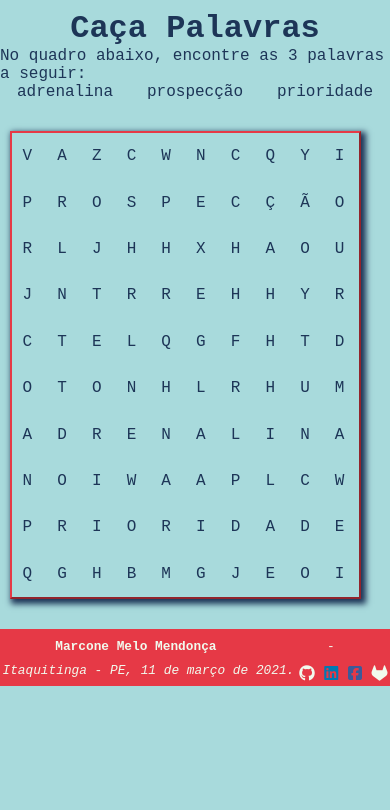
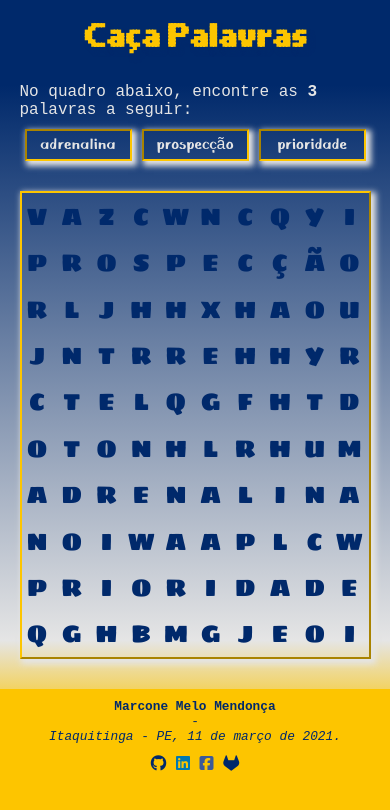
Before and after one commit to marconemm/huntwords-game, a plain HTML site: page index.html in a window 390 px wide. Drawn offline with Linux system fonts and the light colour scheme.

Commit message:
MobileFIrst - DONE!

```diff
--- a/css/mobileFirst.css
+++ b/css/mobileFirst.css
@@ -9,6 +9,7 @@ Version: 1.0
 -----------
 STRUCTURE:
 -----------
+**** @font-face
 **** VARABLES DECLARATION
 **** GENREAL CONFIG
 **** BODY
@@ -18,14 +19,27 @@ STRUCTURE:
 **** @media
 */
 
+@font-face {
+  src: url("../fonts/LLPIXEL3.ttf");
+  font-family: llPixel;
+}
+@font-face {
+  src: url("../fonts/Gameboi95.ttf");
+  font-family: "Game Boy 95";
+}
+@font-face {
+  src: url("../fonts/SigmarOne-Regular.ttf");
+  font-family: "Sigmar One";
+}
+
 /* VARABLES DECLARATION: */
 :root {
   /* --color-text: #f1faee;
   --color-main: #e63946; */
-  --color-text: #1d3557;
-  --color-text-footer: #f1faee;
-  --color-main: #a8dadc;
-  --color-background: #e63946;
+  --color-text: #e5e5e5;
+  --color-text-footer: #00296b;
+  --color-main: #003f88;
+  --color-background: #fdc500;
 }
 
 /* GENERAL CONFIG: */
@@ -61,22 +75,46 @@ body {
   color: var(--color-text);
   background-color: var(--color-main);
   margin: 10px auto 0;
+  background: linear-gradient(to bottom, #00296b 10%, #e5e5e5 75%, #fdc500 85%);
 }
 
 /*HEADER:*/
 
+h1 {
+  font-family: llPixel, "Courier New", Courier, monospace;
+  margin: 5px auto 30px;
+  text-shadow: 4px 5px 4px var(--color-text-footer);
+  color: var(--color-background);
+}
+
 /*MAIN PAGE: */
-/* main {
+#wordsToHunt,
+#wordsToHunt > li {
   width: 90%;
-} */
+  flex-flow: row nowrap;
+}
+#wordsToHunt > li {
+  border: 2px inset var(--color-background);
+  text-align: center;
+  padding: 5px 0;
+  margin: 0 5px;
+  font-family: "Game Boy 95", "Courier New", Courier, monospace;
+  box-shadow: 3px 3px 6px 2px var(--color-text);
+}
+p {
+  width: 90%;
+  margin-bottom: 10px;
+}
 #wordsTable {
   width: 90vw;
   border: 2px outset var(--color-background);
   box-shadow: 3px 3px 6px 2px var(--color-text);
-  margin: 30px 5vw 30px 0;
+  margin: 30px auto;
   text-transform: uppercase;
+  font-family: "Sigmar One", "Courier New", Courier, monospace;
+  font-size: 1.5rem;
+  color: var(--color-text-footer);
 }
-
 .letterContainer {
   width: 8vw;
   height: 5.5vh;
--- a/index.html
+++ b/index.html
@@ -20,9 +20,9 @@
         </header>
 
         <!-- MAIN CONTENT -->
-        <ol class="displayFlex" id="wordsToHunt">
-            <p>No quadro abaixo, encontre as <span>3</span> palavras a seguir:</p>
-        </ol>
+        <p>No quadro abaixo, encontre as <strong>3</strong> palavras a seguir:</p>
+        <ul class="displayFlex" id="wordsToHunt">
+        </ul>
 
         <!-- WORDS TABLE -->
         <section class="displayGrid" id="wordsTable">
@@ -32,7 +32,7 @@
     </main>
 
     <!-- FOOTER -->
-    <footer class="displayFlex">
+    <footer class="displayFlex displayFlex-col">
         <span id="footer__author">Marcone Melo Mendonça</span> - <span id="footer__date">Itaquitinga - PE, <time
                 datetime="2021-03-11">11 de
                 março de
```
